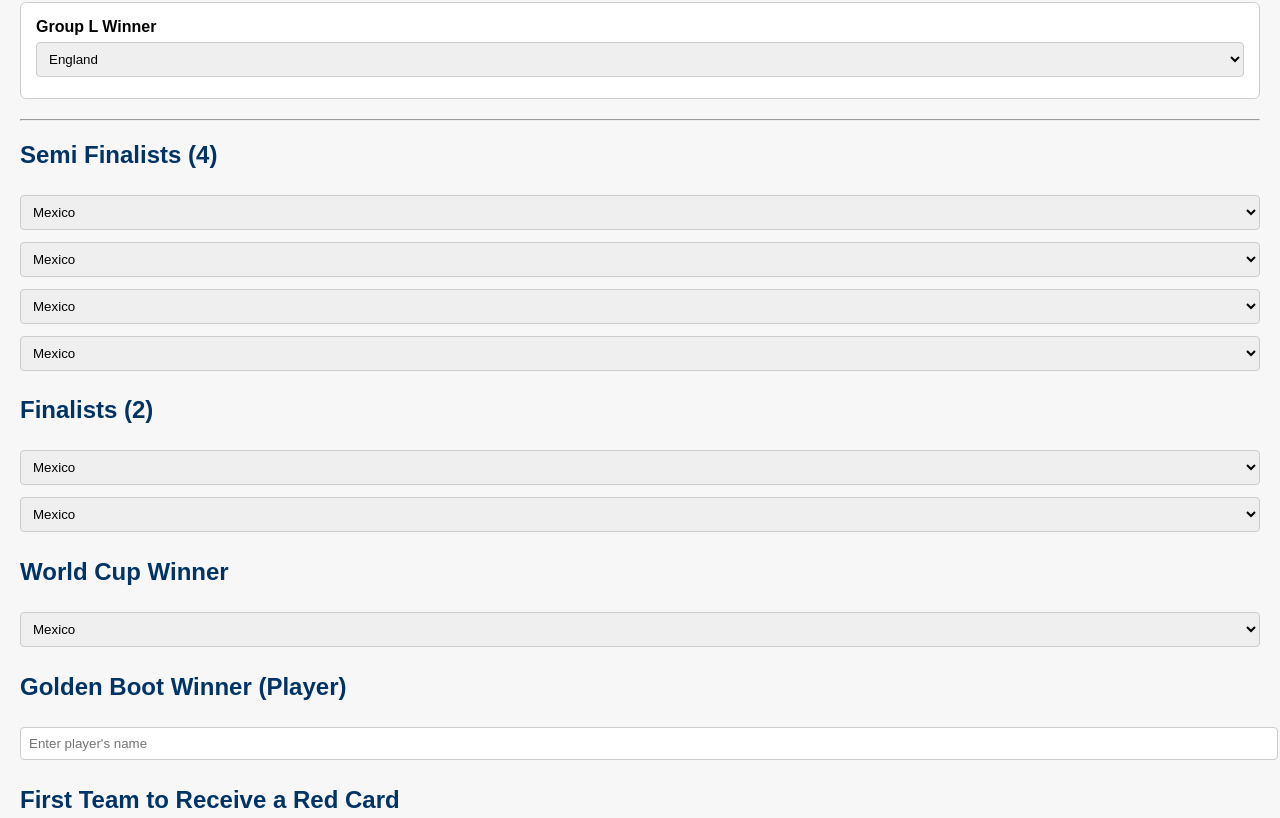
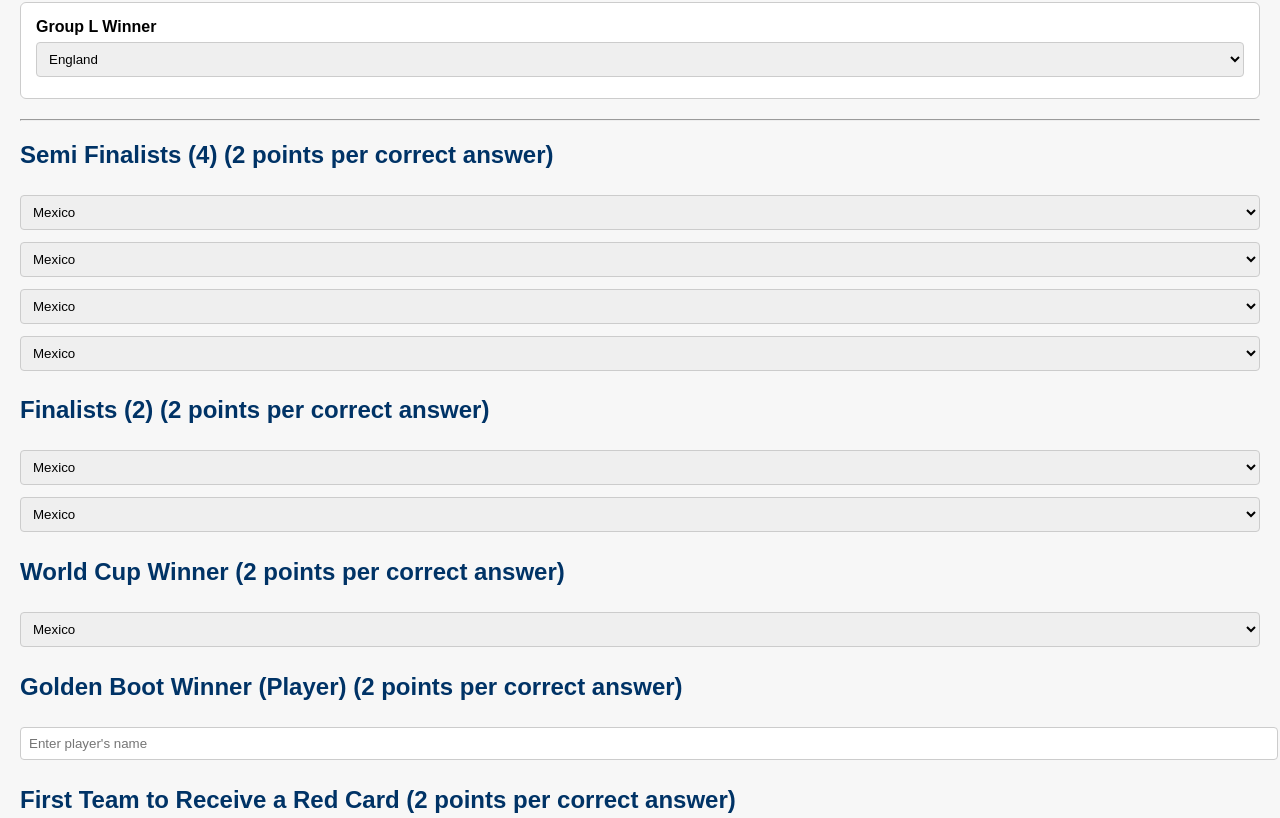
Before and after one commit to GaryLittlemore/wcp, a plain HTML site: page index.html in a window 1280 px wide. Shown: the part 1451-2269 px from the top of the page. Drawn offline with Linux system fonts and the light colour scheme.

Commit message:
Updated index.html

```diff
--- a/index.html
+++ b/index.html
@@ -30,7 +30,7 @@
 <input type="hidden" name="_subject" value="New World Cup Prediction Entry">
 <input type="hidden" name="_captcha" value="false">
 
-<h2>Group Winners</h2>
+<h2>Group Winners (2 points per correct answer)</h2>
 
 <script>
 // Build group selectors dynamically
@@ -94,23 +94,23 @@ document.addEventListener("DOMContentLoaded", function () {
 
 <hr>
 
-<h2>Semi Finalists (4)</h2>
+<h2>Semi Finalists (4) (2 points per correct answer)</h2>
 <select class="knockout" name="Semi_Finalist_1"></select>
 <select class="knockout" name="Semi_Finalist_2"></select>
 <select class="knockout" name="Semi_Finalist_3"></select>
 <select class="knockout" name="Semi_Finalist_4"></select>
 
-<h2>Finalists (2)</h2>
+<h2>Finalists (2) (2 points per correct answer)</h2>
 <select class="knockout" name="Finalist_1"></select>
 <select class="knockout" name="Finalist_2"></select>
 
-<h2>World Cup Winner</h2>
+<h2>World Cup Winner (2 points per correct answer)</h2>
 <select class="knockout" name="Winner"></select>
 
-<h2>Golden Boot Winner (Player)</h2>
+<h2>Golden Boot Winner (Player) (2 points per correct answer)</h2>
 <input type="text" name="Golden_Boot" placeholder="Enter player's name">
 
-<h2>First Team to Receive a Red Card</h2>
+<h2>First Team to Receive a Red Card (2 points per correct answer)</h2>
 <select class="knockout" name="First_Red_Card"></select>
 
 <h2>Tie Breaker — Total Goals in Tournament</h2>
```
